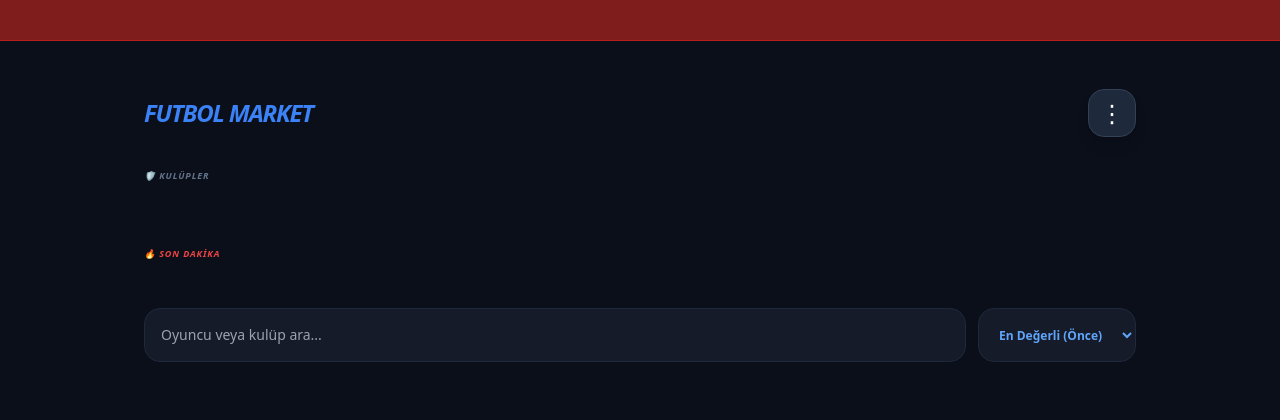
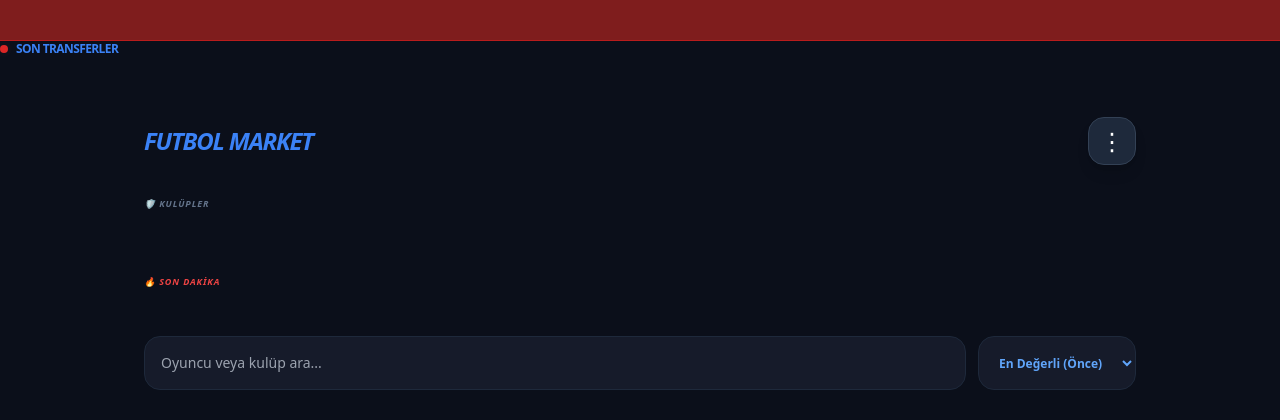
Before and after one commit to Musab13579/Transfermarkt, a Flask app: page / in a window 1280 px wide. Shown: the top 420 px of the page. Run offline with Flask 3, Linux system fonts and the light colour scheme; data that the repository does not hold is empty; some libraries are stand-ins or nearby versions.

Commit message:
Update index.html

```diff
--- a/templates/index.html
+++ b/templates/index.html
@@ -35,6 +35,14 @@
             {% for p in players if p.rumors %} ⚡ {{ p.name }}: {{ p.rumors }} &nbsp;&nbsp;&nbsp;&nbsp; {% endfor %}
         </div>
     </div>
+    <div class="flex items-center gap-2 mb-3">
+    <span class="relative flex h-2 w-2">
+        <span class="animate-ping absolute inline-flex h-full w-full rounded-full bg-red-400 opacity-75"></span>
+        <span class="relative inline-flex rounded-full h-2 w-2 bg-red-600"></span>
+    </span>
+    <h2 class="text-blue-500 font-bold text-xs uppercase tracking-tighter">Son Transferler</h2>
+    </div>
+</div>
 
     <div class="container mx-auto p-4 max-w-5xl">
         <header class="flex justify-between items-center py-8">
@@ -173,6 +181,37 @@
     </div>
 
     <script>
+        function updateTransferNews() {
+    // 1. Oyuncu verilerini hafızadan çek
+    const players = JSON.parse(localStorage.getItem('players')) || [];
+
+    // 2. Son eklenen 5 oyuncuyu al ve en yeniyi başa koy
+    const latestFive = players.slice(-5).reverse();
+    const container = document.getElementById('latest-news-container');
+
+    // 3. Eğer veri yoksa boş bırakma, bilgi ver
+    if (!container) return;
+    if (latestFive.length === 0) {
+        container.innerHTML = '<div class="text-gray-500 text-[10px] col-span-5 text-center">Transferler yükleniyor...</div>';
+        return;
+    }
+
+    // 4. Kutucukları oluştur ve HTML içine bas
+    container.innerHTML = latestFive.map(player => `
+        <div class="bg-black/40 p-2 rounded border border-white/5 hover:border-blue-500/50 transition-all overflow-hidden">
+            <div class="font-bold text-[10px] truncate text-white uppercase">${player.name}</div>
+            <div class="text-blue-400 text-[9px] font-semibold mt-0.5 truncate">➡️ ${player.club}</div>
+        </div>
+    `).join('');
+}
+
+// Sayfa yüklendiğinde hem filtrelemeyi hem de haber bandını çalıştır
+const originalOnload = window.onload;
+window.onload = function() {
+    if (originalOnload) originalOnload();
+    updateTransferNews(); // Haber bandını doldurur
+};
+
         function toggleBestList() { document.getElementById('bestListArea').classList.toggle('hidden-list'); }
         function filterAndSort() {
             let input = document.getElementById('src').value.toLowerCase();
```
